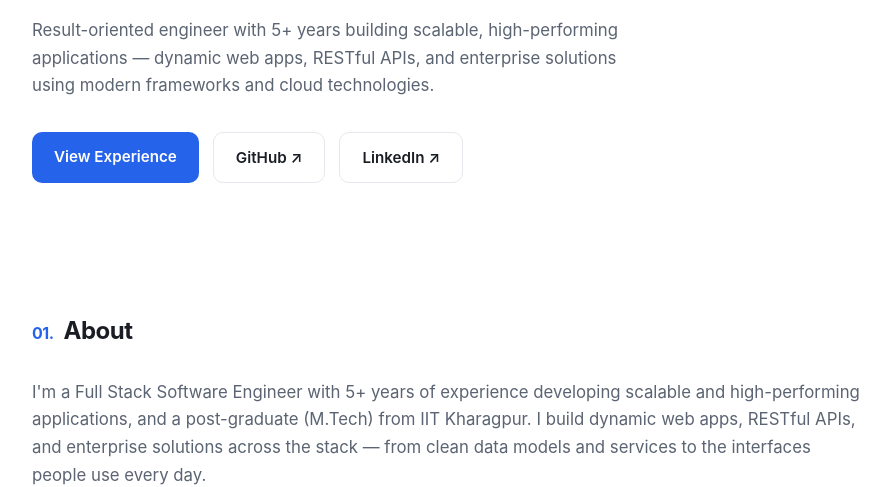
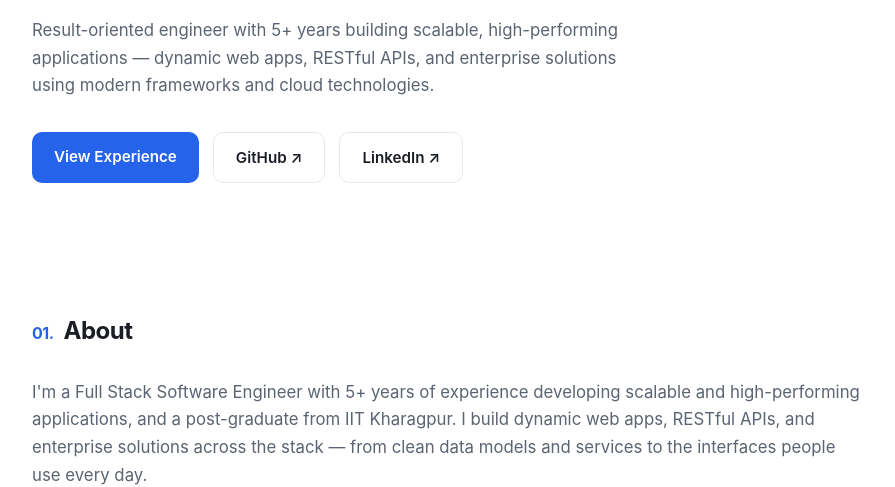
Before and after one commit to Shuvam-Raghuvanshi/Shuvam-Raghuvanshi.github.io, a plain HTML site: page index.html in a window 1280 px wide. Shown: the part 314-801 px from the top of the page, without its empty margins (192-1087 px from the left). Drawn offline with Linux system fonts and the light colour scheme.

Commit message:
Remove M.Tech from About section

```diff
--- a/index.html
+++ b/index.html
@@ -54,7 +54,7 @@
       <div class="about-grid">
         <p>
           I'm a Full Stack Software Engineer with 5+ years of experience developing
-          scalable and high-performing applications, and a post-graduate (M.Tech)
+          scalable and high-performing applications, and a post-graduate
           from IIT Kharagpur. I build dynamic web apps, RESTful APIs, and enterprise
           solutions across the stack — from clean data models and services to the
           interfaces people use every day.
```
